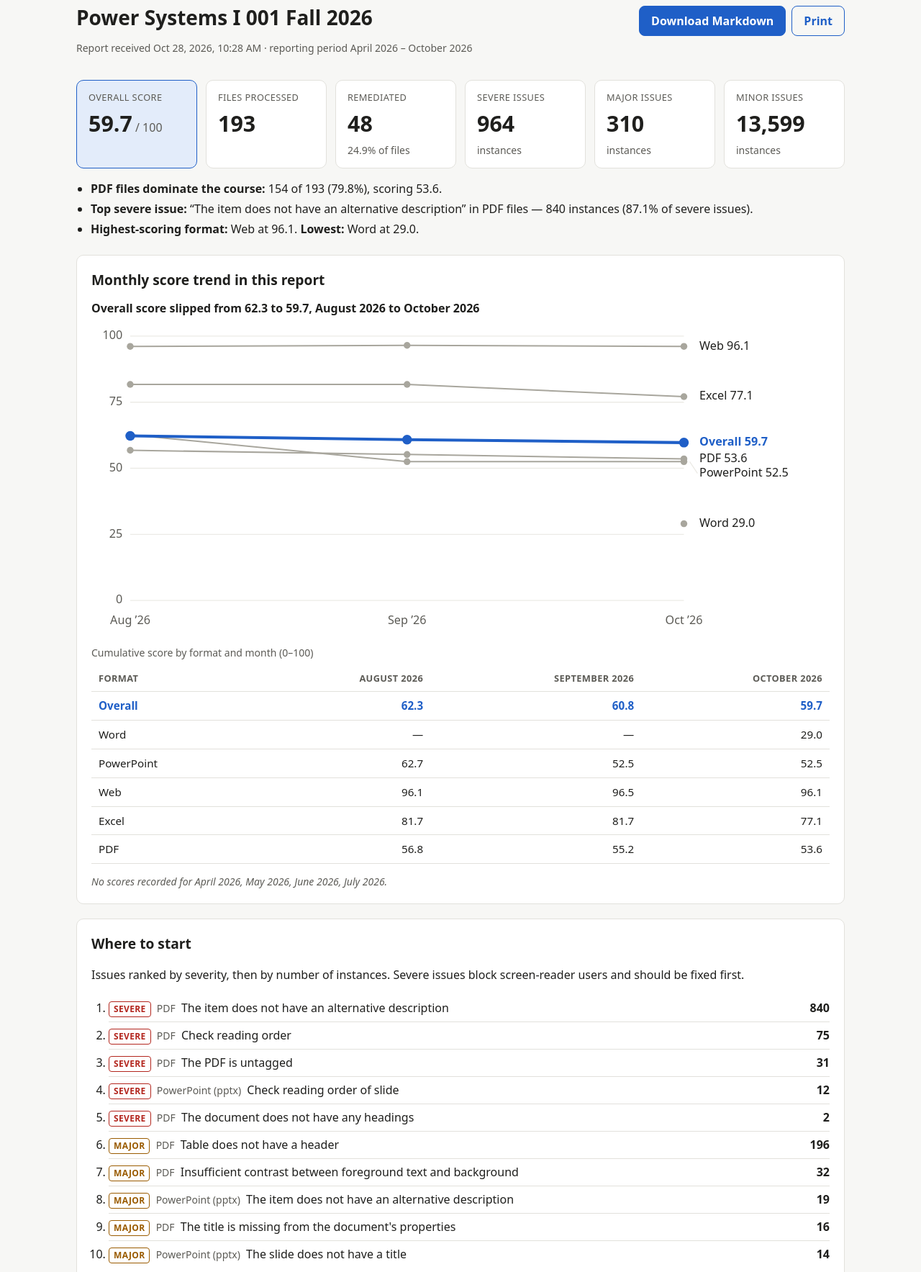
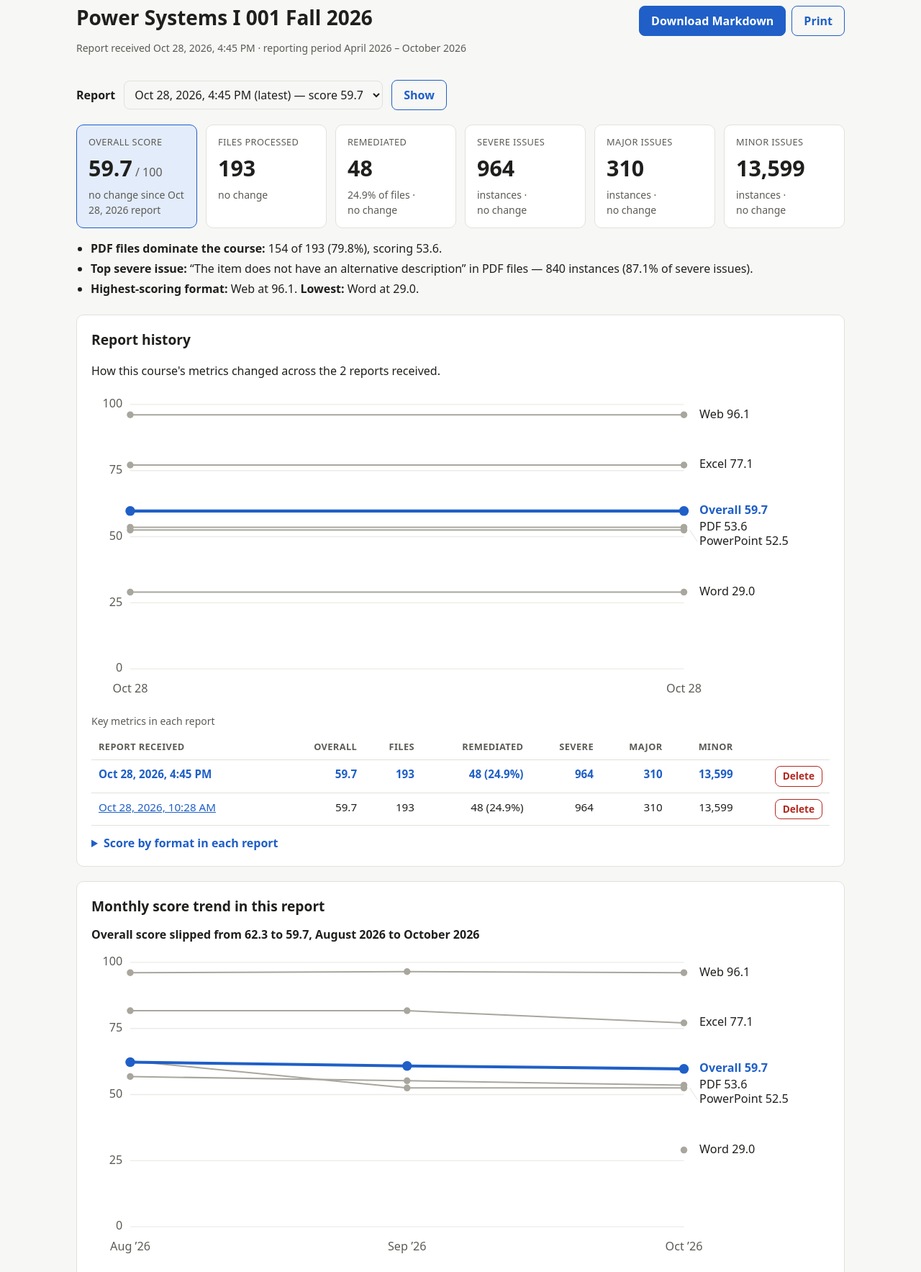
Before and after one commit to rbbass/Title-II-Course-Status-Summaries, a Flask app: a page that uses templates/report.html in a window 1280 px wide. Shown: the part 98-1865 px from the top of the page at 72% size. Run offline with Flask 3, Linux system fonts and the light colour scheme.

Commit message:
Add per-report delete to course history; add imported reports
- Delete button on each row of the "Key metrics in each report" table,
  with a confirmation prompt; removes the course folder once empty
- Reports imported from email

Co-Authored-By: Claude Opus 5.5 <noreply@anthropic.com>

```diff
--- a/app.py
+++ b/app.py
@@ -275,6 +275,19 @@ def course(course: str):
         history_rows=sorted(series.items(), key=lambda kv: kv[0] != "Overall") if series else None)
 
 
+@app.post("/course/<course>/delete")
+def course_delete(course: str):
+    at, view = request.form.get("at", ""), request.form.get("view", "")
+    snaps = {s.id: s for s in report_store.snapshots(reports_dir(), course)}
+    if at not in snaps or not report_store.delete(reports_dir(), course, at):
+        abort(404)
+    flash(f"Deleted the report received {app.jinja_env.filters['when'](snaps[at].taken)}.", "ok")
+    if len(snaps) == 1:
+        return redirect(url_for("index"))
+    # Stay on the report being viewed, unless that's the one just deleted.
+    return redirect(url_for("course", course=course, at=view if view in snaps and view != at else None))
+
+
 @app.get("/course/<course>/markdown")
 def course_markdown(course: str):
     reports = load_course(course)
--- a/report_store.py
+++ b/report_store.py
@@ -81,6 +81,20 @@ def save(root: Path, course: str, data: dict, taken: datetime) -> tuple[Path, bo
         taken += timedelta(seconds=1)
 
 
+def delete(root: Path, course: str, snapshot_id: str) -> bool:
+    """Remove one snapshot; the course folder goes too once it's empty. Returns False if not found."""
+    folder = course_dir(root, course)
+    if folder is None or not STAMP_RE.match(snapshot_id):
+        return False
+    path = folder / f"{snapshot_id}.json"
+    if not path.is_file():
+        return False
+    path.unlink()
+    if not any(folder.iterdir()):
+        folder.rmdir()
+    return True
+
+
 def file_loose(root: Path) -> list[Path]:
     """Move loose exports in root into their course folders. Returns the new paths."""
     moved = []
--- a/static/style.css
+++ b/static/style.css
@@ -123,6 +123,11 @@ button, .button {
   background: var(--accent); color: var(--surface); text-decoration: none;
 }
 button.secondary { background: transparent; color: var(--accent); }
+button.danger { background: transparent; color: var(--down); border-color: var(--down); }
+button.danger:hover { background: var(--down); color: var(--surface); }
+button.small { padding: 3px 10px; font-size: 0.85rem; }
+td.row-action { text-align: right; white-space: nowrap; }
+td.row-action form { margin: 0; }
 
 .actions form { margin: 0; }
 .actions .sub { flex-basis: 100%; text-align: right; margin: 0; }
@@ -188,7 +193,7 @@ svg.trend .end-label.overall { fill: var(--accent); font-weight: 700; }
 .notes h2 { font-size: 1rem; }
 
 @media print {
-  header.site, .crumbs, .actions, .picker, .skip { display: none; }
+  header.site, .crumbs, .actions, .picker, .skip, .row-action { display: none; }
   body { background: #fff; color: #000; }
   .card, .kpi { break-inside: avoid; border-color: #ccc; }
   main { padding: 0; max-width: none; }
--- a/templates/report.html
+++ b/templates/report.html
@@ -90,7 +90,8 @@
         <caption>Key metrics in each report</caption>
         <thead><tr><th scope="col">Report received</th><th scope="col" class="num">Overall</th>
           <th scope="col" class="num">Files</th><th scope="col" class="num">Remediated</th>
-          <th scope="col" class="num">Severe</th><th scope="col" class="num">Major</th><th scope="col" class="num">Minor</th></tr></thead>
+          <th scope="col" class="num">Severe</th><th scope="col" class="num">Major</th><th scope="col" class="num">Minor</th>
+          <th scope="col"><span class="visually-hidden">Actions</span></th></tr></thead>
         <tbody>
           {% for r in reports|reverse %}
             <tr{% if r.snap.id == snap.id %} class="emph" aria-current="true"{% endif %}>
@@ -99,6 +100,15 @@
               <td class="num">{{ r.s.processed|num }}</td>
               <td class="num">{{ r.s.remediated|num }} ({{ r.s.remediated_pct }})</td>
               {% for sev in r.s.severities %}<td class="num">{{ sev.total|num }}</td>{% endfor %}
+              <td class="row-action">
+                <form method="post" action="{{ url_for('course_delete', course=course) }}"
+                      onsubmit="return confirm('Delete the report received {{ r.snap.taken|when }}? This removes its file and can\'t be undone.')">
+                  <input type="hidden" name="at" value="{{ r.snap.id }}">
+                  <input type="hidden" name="view" value="{{ snap.id }}">
+                  <button type="submit" class="danger small"
+                          aria-label="Delete report received {{ r.snap.taken|when }}">Delete</button>
+                </form>
+              </td>
             </tr>
           {% endfor %}
         </tbody>
```
Also changed, not shown: CourseReports/Adv Power Systems Protection 001 Spring 2022/2026-10-28_164250.json (added, +1 -0 lines), CourseReports/Analytical Methods 4 Pwr Sys 001 Fall 2025/2026-10-28_103714.json (added, +1 -0 lines), CourseReports/Power Systems I 001 Fall 2026/2026-10-28_164505.json (added, +1 -0 lines), CourseReports/Power Systems II 001 Spring 2026/2026-10-28_103338.json (added, +1 -0 lines).
